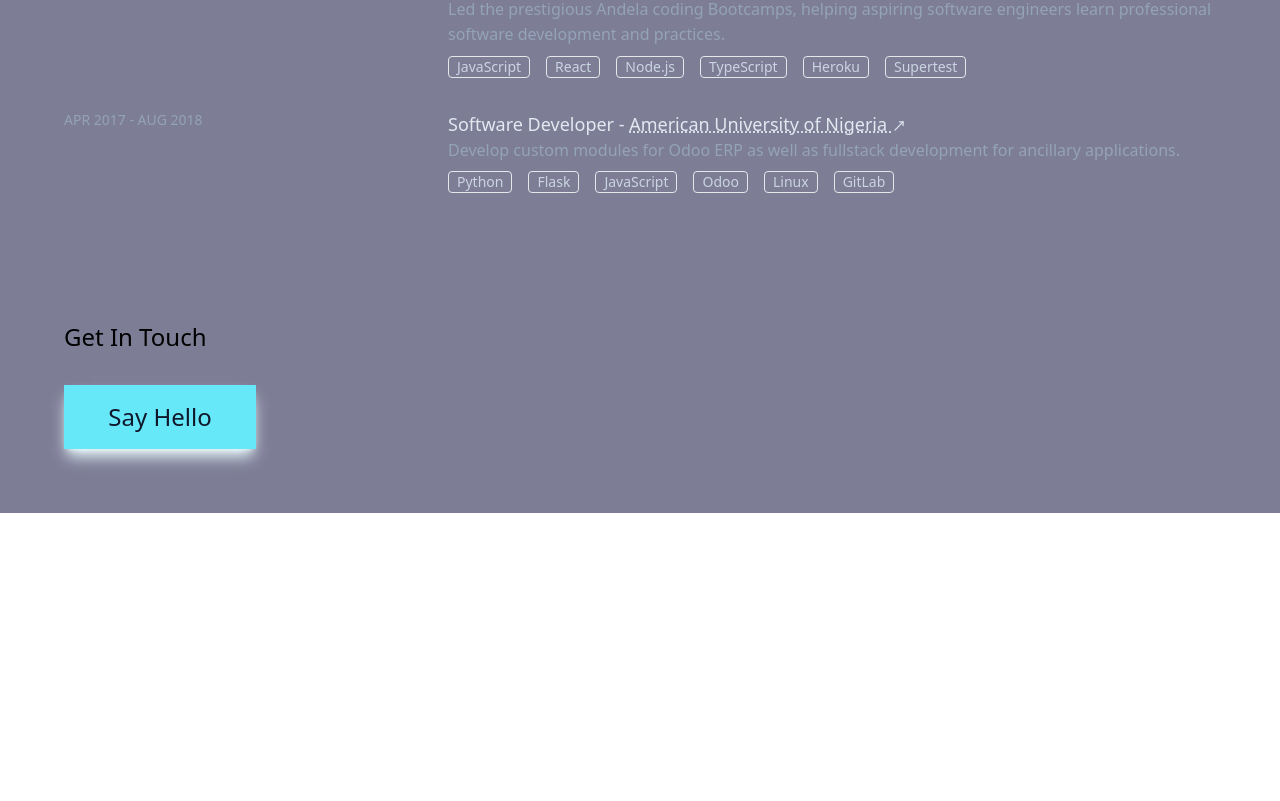
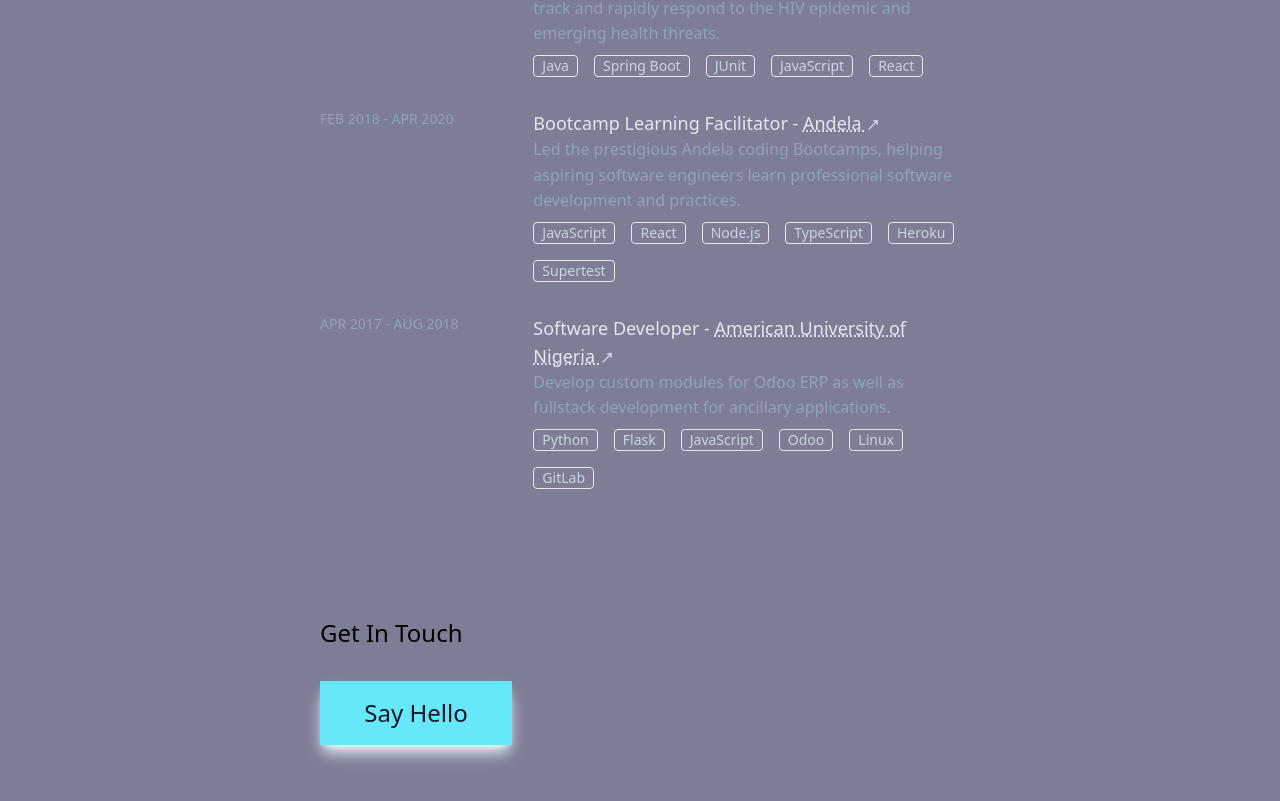
Before and after one commit to akinwale-habibullah/akinwalehabib.com, a Next.js app: page / in a window 1280 px wide. Shown: the part 1383-2184 px from the top of the page. Before the commit the page ends 1896 px from the top, so only its background shows below. Built offline with nearby package versions, Linux system fonts and the light colour scheme.

Commit message:
add padding to experience and get in touch sections

```diff
--- a/src/pages/index.tsx
+++ b/src/pages/index.tsx
@@ -63,12 +63,12 @@
         </div> */}
       </section>
 
-      <section className='bg-[#1c1c4892] px-16 pt-16 pb-8'>
+      <section className='bg-[#1c1c4892] px-16 pt-16 pb-8 lg:px-80'>
         <header className='mb-8'>
           <h3 className='text-2xl'>Experience</h3>
         </header>
 
-        <div className='mb-8 flex flex-col md:flex-row '>
+        <div className='mb-8 flex flex-col md:flex-row'>
           <p className='uppercase text-sm text-slate-400 md:basis-2/6'>Nov 2023 - Dec 2023</p>
 
           <div className='md:basis-4/6'>
@@ -158,7 +158,7 @@
         </div>
       </section>
 
-      <section className='bg-[#1c1c4892] px-16 py-16'>
+      <section className='bg-[#1c1c4892] px-16 py-16 lg:px-80'>
         <header className='mb-8'>
           <h3 className='text-2xl'>Get In Touch</h3>
         </header>
```
